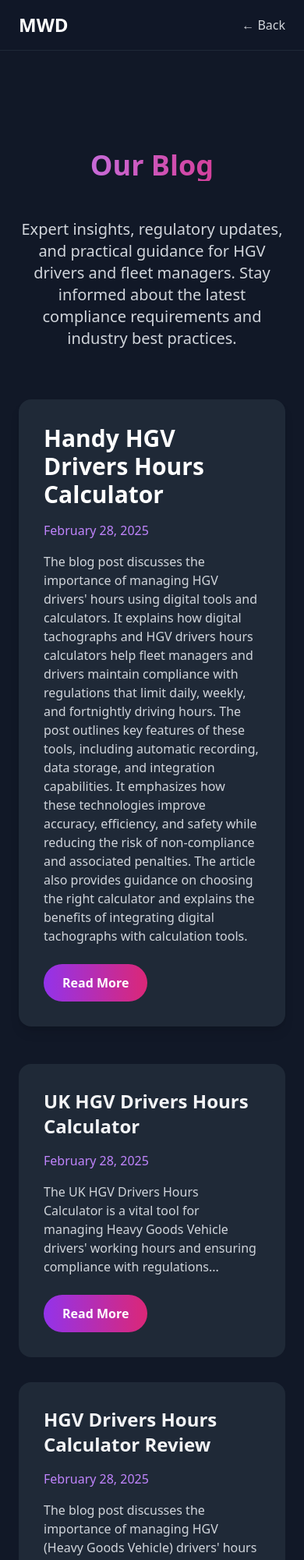
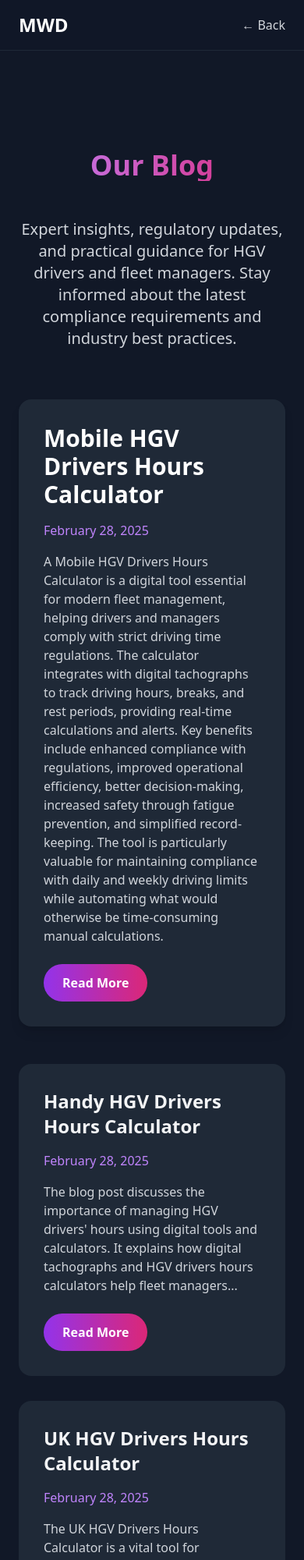
Before and after one commit to windwardboy/the-ultimate-hgv-drivers--hours-calculator-2025-02-28-0sopu, a plain HTML site: page blog.html in a window 390 px wide. Shown: the top 2000 px of the page at 78% size. Drawn offline with nearby package versions, Linux system fonts and the light colour scheme.

Commit message:
Update blog listing with mobile-hgv-drivers-hours-calculator-20250228-zop.html

```diff
--- a/blog.html
+++ b/blog.html
@@ -36,12 +36,12 @@
 
                 <!-- Featured Post -->
                 <div class="bg-gray-800 rounded-2xl p-8 mb-12 shadow-lg hover:shadow-purple-500/25 transition-all duration-300">
-                    <h2 class="text-3xl font-bold mb-4 text-white">Handy HGV Drivers Hours Calculator</h2>
+                    <h2 class="text-3xl font-bold mb-4 text-white">Mobile HGV Drivers Hours Calculator</h2>
                     <div class="text-purple-400 mb-4">February 28, 2025</div>
                     <p class="text-gray-300 mb-6">
-                        The blog post discusses the importance of managing HGV drivers' hours using digital tools and calculators. It explains how digital tachographs and HGV drivers hours calculators help fleet managers and drivers maintain compliance with regulations that limit daily, weekly, and fortnightly driving hours. The post outlines key features of these tools, including automatic recording, data storage, and integration capabilities. It emphasizes how these technologies improve accuracy, efficiency, and safety while reducing the risk of non-compliance and associated penalties. The article also provides guidance on choosing the right calculator and explains the benefits of integrating digital tachographs with calculation tools.
+                        A Mobile HGV Drivers Hours Calculator is a digital tool essential for modern fleet management, helping drivers and managers comply with strict driving time regulations. The calculator integrates with digital tachographs to track driving hours, breaks, and rest periods, providing real-time calculations and alerts. Key benefits include enhanced compliance with regulations, improved operational efficiency, better decision-making, increased safety through fatigue prevention, and simplified record-keeping. The tool is particularly valuable for maintaining compliance with daily and weekly driving limits while automating what would otherwise be time-consuming manual calculations.
                     </p>
-                    <a href="https://windwardboy.github.io/the-ultimate-hgv-drivers--hours-calculator-2025-02-28-0sopu/blog/handy-hgv-drivers-hours-calculator-20250228-y16.html" class="inline-block bg-gradient-to-r from-purple-600 to-pink-600 px-6 py-3 rounded-full text-white font-semibold hover:scale-105 transition-transform duration-300">
+                    <a href="https://windwardboy.github.io/the-ultimate-hgv-drivers--hours-calculator-2025-02-28-0sopu/blog/mobile-hgv-drivers-hours-calculator-20250228-zop.html" class="inline-block bg-gradient-to-r from-purple-600 to-pink-600 px-6 py-3 rounded-full text-white font-semibold hover:scale-105 transition-transform duration-300">
                         Read More
                     </a>
                 </div>
@@ -49,18 +49,18 @@
                 <!-- Previous Posts -->
                 <div class="grid grid-cols-1 md:grid-cols-2 gap-8">
                     <div class="bg-gray-800 rounded-2xl p-8">
+                        <h3 class="text-2xl font-bold mb-4">Handy HGV Drivers Hours Calculator</h3>
+                        <div class="text-purple-400 mb-4">February 28, 2025</div>
+                        <p class="text-gray-300 mb-6">The blog post discusses the importance of managing HGV drivers' hours using digital tools and calculators. It explains how digital tachographs and HGV drivers hours calculators help fleet managers...</p>
+                        <a href="https://windwardboy.github.io/the-ultimate-hgv-drivers--hours-calculator-2025-02-28-0sopu/blog/handy-hgv-drivers-hours-calculator-20250228-y16.html" class="inline-block bg-gradient-to-r from-purple-600 to-pink-600 px-6 py-3 rounded-full text-white font-semibold hover:scale-105 transition-transform duration-300">
+                            Read More
+                        </a>
+                    </div>
+                    <div class="bg-gray-800 rounded-2xl p-8">
                         <h3 class="text-2xl font-bold mb-4">UK HGV Drivers Hours Calculator</h3>
                         <div class="text-purple-400 mb-4">February 28, 2025</div>
                         <p class="text-gray-300 mb-6">The UK HGV Drivers Hours Calculator is a vital tool for managing Heavy Goods Vehicle drivers' working hours and ensuring compliance with regulations...</p>
                         <a href="https://windwardboy.github.io/the-ultimate-hgv-drivers--hours-calculator-2025-02-28-0sopu/blog/uk-hgv-drivers-hours-calculator-20250228-1bd.html" class="inline-block bg-gradient-to-r from-purple-600 to-pink-600 px-6 py-3 rounded-full text-white font-semibold hover:scale-105 transition-transform duration-300">
-                            Read More
-                        </a>
-                    </div>
-                    <div class="bg-gray-800 rounded-2xl p-8">
-                        <h3 class="text-2xl font-bold mb-4">HGV Drivers Hours Calculator Review</h3>
-                        <div class="text-purple-400 mb-4">February 28, 2025</div>
-                        <p class="text-gray-300 mb-6">The blog post discusses the importance of managing HGV (Heavy Goods Vehicle) drivers' hours using digital tools like the HGV Drivers Hours Calculator...</p>
-                        <a href="https://windwardboy.github.io/the-ultimate-hgv-drivers--hours-calculator-2025-02-28-0sopu/blog/hgv-drivers-hours-calculator-review-20250228-j1b.html" class="inline-block bg-gradient-to-r from-purple-600 to-pink-600 px-6 py-3 rounded-full text-white font-semibold hover:scale-105 transition-transform duration-300">
                             Read More
                         </a>
                     </div>
```
